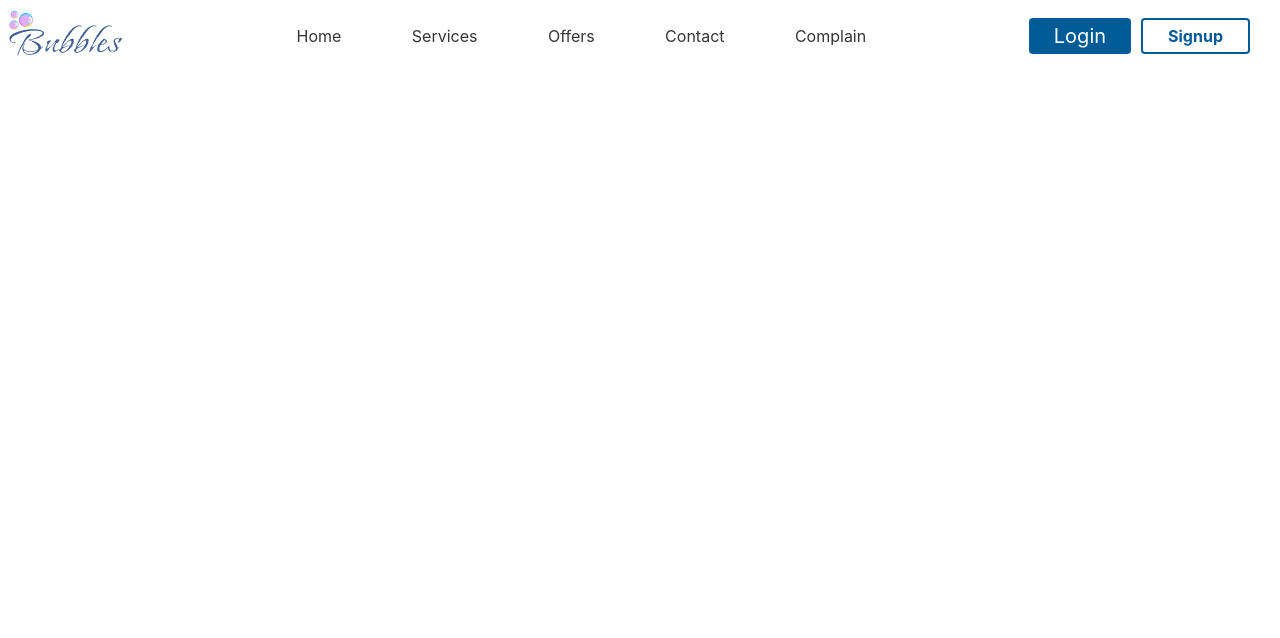
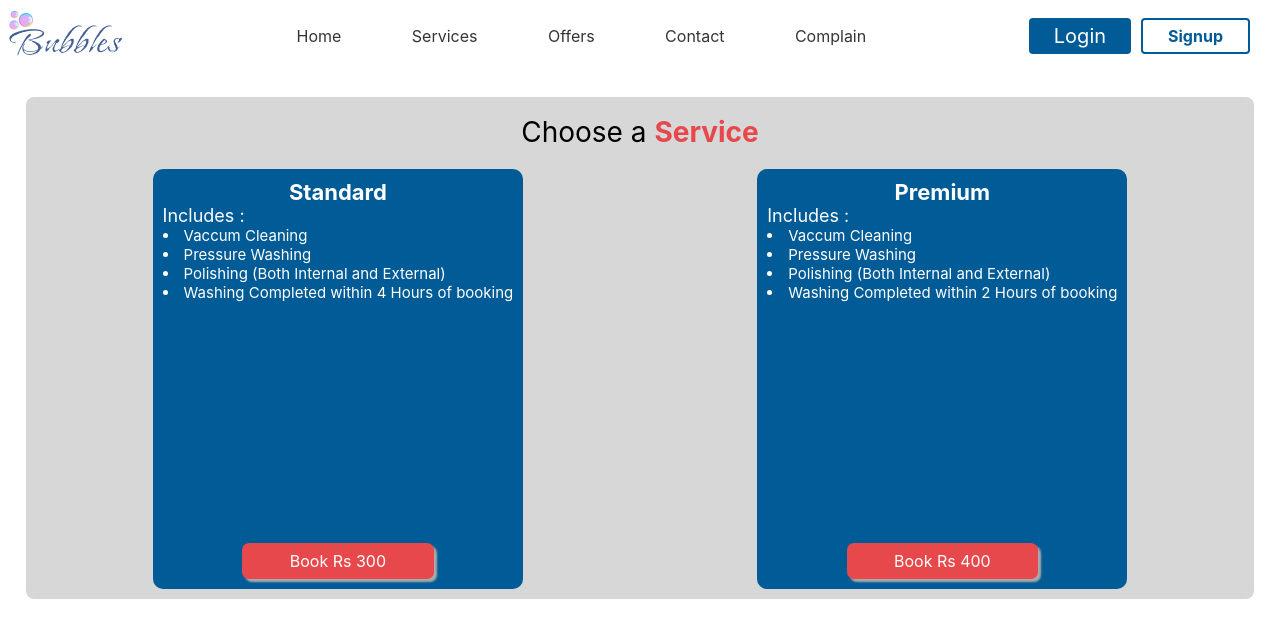
Before and after one commit to Nihal-Sharma/bubble_frontend, a React (Create React App) app: page /chooseservice in a window 1280 px wide. Shown: the top 638 px of the page. Built offline with nearby package versions, Linux system fonts and the light colour scheme.

Commit message:
Service page

```diff
--- a/src/App.css
+++ b/src/App.css
@@ -184,6 +184,22 @@
 }
 .but-book-top-home{
     background-color: #E6484B;
+    box-shadow: 3px 3px 2px #a7a2a2;
+    padding: 10px;
+    color: white;
+    border-radius: 5px;
+    font-size: 20px;
+    margin-top: 10vh;
+    -webkit-touch-callout: none;
+    -webkit-user-select: none;
+    -khtml-user-select: none;
+     -moz-user-select: none;
+     -ms-user-select: none;
+     user-select: none;
+}
+.but-book-top-home:hover{
+    background-color: #005B96;
+    box-shadow: 3px 3px 2px #a7a2a2;
     padding: 10px;
     color: white;
     border-radius: 5px;
@@ -365,3 +381,102 @@
     color: rgb(220, 220, 220);
     border-radius: 10px;
 }
+.heading-chooseserv{
+    font-size: 28px;
+    text-align: center;
+    margin-top: 10px;
+
+    @media(max-width: 428px){
+        font-size: 22px;
+    }
+}
+.service-head-txt{
+    font-weight: bold;
+    color: #E6484B;
+
+}
+.grey-service{
+    background-color: #d7d7d7;
+    padding: 10px;
+}
+.main-chooseService{
+    padding: 2vw;
+
+    @media(max-width: 428px){
+        padding: 3vw;
+    }
+}
+.grey-service{
+    border-radius: 8px;
+    padding-top: 8px;
+
+}
+.service-tab{
+    background-color: #005B96;
+    border-radius: 10px;
+    padding: 10px;
+    height: 50vh;
+    display: flex;
+    flex-direction: column;
+    justify-content: space-between;
+    @media(max-width: 428px){
+        height: 23vh;
+    }
+    margin-top: 20px;
+}
+.show-service-tabs{
+    display: flex;
+    justify-content: space-around;
+    @media(max-width: 428px){
+        flex-direction: column;
+    }
+}
+.service-name{
+    font-size: 22px;
+    color: white;
+    font-weight: bolder;
+    text-align: center;
+
+}
+.includes{
+    font-size: 18px;
+    color: white;
+}
+.list{
+    color: white;
+    font-size: 15px;
+
+    @media(max-width: 428px){
+        font-size: 12px;
+    }
+
+}
+.book-but-serv{
+    background-color: #E6484B;
+    padding: 8px;
+    width: 50%;
+    color: white;
+    justify-content: center;
+    align-items: center;
+    display: flex;
+    padding: 8px;
+    border-radius: 7px;
+    box-shadow: 3px 3px 2px #aaaaaa;
+}
+.book-but-serv:hover{
+    background-color: #E6484B;
+    padding: 8px;
+    width: 50%;
+    color: white;
+    justify-content: center;
+    align-items: center;
+    display: flex;
+    padding: 8px;
+    border-radius: 7px;
+    box-shadow: 0px 0px 0px #aaaaaa;
+}
+.gg{
+
+    display: flex;
+    justify-content: center;
+}
--- a/src/App.js
+++ b/src/App.js
@@ -11,6 +11,7 @@ import LoginForm from './Components/LoginForm';
 import UsernameLogin from './Components/UsernameLogin';
 import SignUp from './Components/SignUp';
 import FinalBook from './Components/finalBook';
+import Complain from './Navbar_Comp/Complain';
 
 function App() {
   return (
@@ -21,9 +22,10 @@ function App() {
         <Route path='/Services' element ={<Services/>} />
         <Route path='/ContactUs' element ={<ContactUs/>} />
         <Route path='/offers' element ={<AboutUs/>} />
-        <Route path='/complain' element = {<ChooseService/>} />
+        <Route path='/complain' element = {<Complain/>} />
         <Route path='/login' element = {<UsernameLogin/>}/>
         <Route path='/signup' element = {<SignUp/>}/>
+        <Route path='/chooseservice' element = {<ChooseService/>}/>
         {/* <Route path='/book' element = {<FinalBook/>}/> */}
       </Routes>
     </div>
--- a/src/Components/ChooseService.jsx
+++ b/src/Components/ChooseService.jsx
@@ -4,41 +4,54 @@ import { useNavigate } from "react-router-dom";
 const ChooseService = () => {
   const navigate = useNavigate()
 
-  const bookService = () =>{
-    navigate('/book')
-  }
 
   return (
-    // <div style={{width :'100vw'}}>
-    //   <div style={{ textAlign: "center", fontSize: "5vh" }}>Our Services</div>
-    //   <div className="test-block">
-    //     <div className="service-tab">
-    //       <div style={{ display: "flex", flexDirection: "column" , marginBottom :'100px'}}>
-    //         <text className="main-heading">Service 1</text>
-    //         <text className="desc-heading" >This is Service 1</text>
-    //       </div>
-    //       <div className="book-but" onClick={bookService}>Book</div>
-    //     </div>
-    //     <div className="service-tab">
-    //       <div style={{ display: "flex", flexDirection: "column" , marginBottom :'100px' }}>
-    //         <text className="main-heading">Service 2</text>
-    //         <text className="desc-heading">
-    //           This is Service 2 , known for its best and cleanliness , provided
-    //           at right time and right place
-    //         </text>
-    //       </div>
-    //       <div className="book-but" onClick={bookService}>Book</div>
-    //     </div>
-    //     <div className="service-tab">
-    //       <div style={{ display: "flex", flexDirection: "column"  , marginBottom :'100px'}}>
-    //         <text className="main-heading" >Service 3</text>
-    //         <text className="desc-heading">This is Service 3</text>
-    //       </div>
-    //       <div className="book-but" onClick={bookService}>Book</div>
-    //     </div>
-    //   </div>
-    // </div>
-    <></>
+    <div className="main-chooseService">
+      <div className="grey-service">
+      <div className="heading-chooseserv">Choose a <span className="service-head-txt"> Service</span></div>
+      <div className="show-service-tabs">
+        <div className="service-tab">
+          <div>
+
+          <div className="service-name">Standard</div>
+          <div className="includes">Includes :</div>
+          <div className="list">
+            <li>
+              Vaccum Cleaning
+            </li>
+            <li>
+              Pressure Washing
+            </li>
+            <li>Polishing (Both Internal and External)</li>
+            <li>Washing Completed within 4 Hours of booking</li>
+          </div>
+
+          </div>
+          <div className="gg" > <div className="book-but-serv" onClick={()=>{alert(' Standard service Booked')}}  >Book Rs 300</div></div>
+        </div>
+        <div className="service-tab">
+          <div>
+
+          <div className="service-name">Premium</div>
+          <div className="includes">Includes :</div>
+          <div className="list">
+            <li>
+              Vaccum Cleaning
+            </li>
+            <li>
+              Pressure Washing
+            </li>
+            <li>Polishing (Both Internal and External)</li>
+            <li>Washing Completed within 2 Hours of booking</li>
+          </div>
+
+          </div>
+          <div className="gg" > <div className="book-but-serv" onClick={()=>{alert(' Premium service Booked')}}    >Book Rs 400</div></div>
+        </div>
+      </div>
+      </div>
+    </div>
+
   );
 };
 
--- /dev/null
+++ b/src/Navbar_Comp/Complain.jsx
@@ -0,0 +1,9 @@
+import React from 'react'
+
+const Complain = () => {
+  return (
+    <div>Complain</div>
+  )
+}
+
+export default Complain
--- a/src/Navbar_Comp/Home.jsx
+++ b/src/Navbar_Comp/Home.jsx
@@ -5,10 +5,9 @@ import { useStore } from "../Store/Store";
 import carlogo from '../Assets/car-logo-home.png'
 const Home = () => {
   const navigate = useNavigate();
-  const checklogin = useStore((state) => state.loggedin);
-
+  const logged = localStorage.getItem("LOGGEDIN")
   const BookButton = () => {
-    if (checklogin == "true") {
+    if (logged == "true") {
       navigate("/chooseservice");
     } else {
       navigate("/login");
@@ -24,7 +23,7 @@ const Home = () => {
         <div className="subhead-home">
           We believe “A clean car leads to a clean ride.
         </div>
-        <div className="but-book-top-home">Book a Wash</div>
+        <div className="but-book-top-home" onClick={BookButton} >Book a Wash</div>
         <div className="short-top-home">
           Book today and get a 2 wheeler wash free with a regular car wash
         </div>
--- a/src/Store/Store.js
+++ b/src/Store/Store.js
@@ -1,7 +1,7 @@
 import { create } from "zustand";
 
 const loggedcheck = () =>{
-    const checklog = localStorage.getItem('LOGGEDIN')
+    const checklog = localStorage.getItem('LOGGEDIN') || false
     return checklog
 }
 
```
